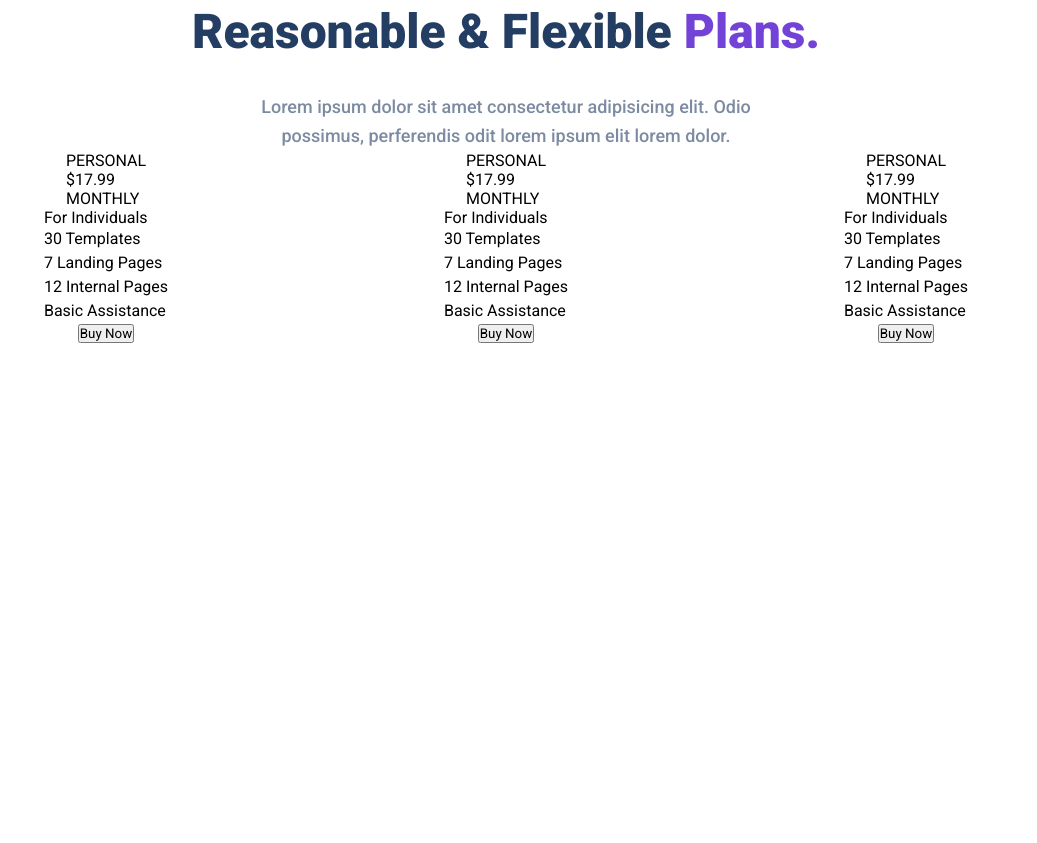
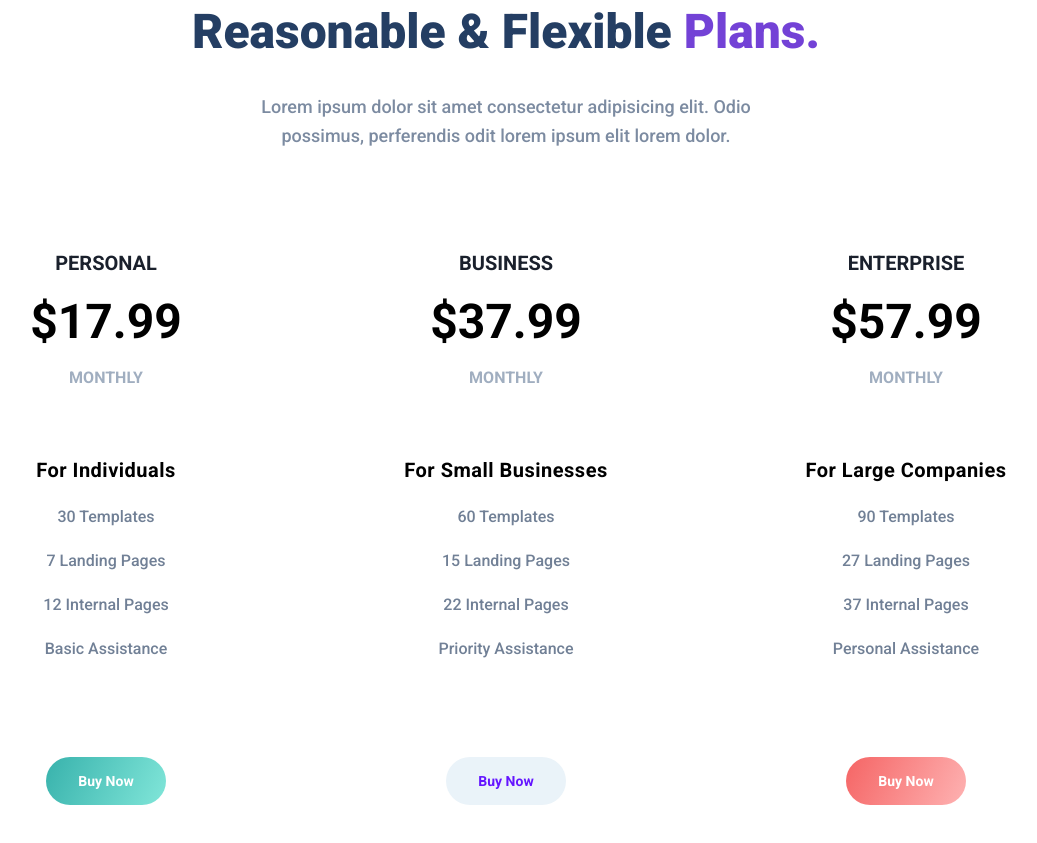
Before and after one commit to asmasyed4/Project1, a plain HTML site: page index.html in a window 1280 px wide. Shown: the part 3504-4347 px from the top of the page, without its empty margins (134-1171 px from the left). Before the commit the page ends 3927 px from the top, so only its background shows below. Drawn offline with Linux system fonts and the light colour scheme.

Commit message:
pricing plans

```diff
--- a/index.html
+++ b/index.html
@@ -358,53 +358,53 @@
 
 
                       <div class="plan__bottom">
-                        <button class="plan__btn">Buy Now</button>
+                        <button class="plan__btn--1">Buy Now</button>
 
                       </div>
                   </div>
 
                   <div class="plan">
                     <div class="plan__top">
-                      <div class="plan__top--name">PERSONAL</div>
-                      <div class="plan__top--price">$17.99</div>
+                      <div class="plan__top--name">BUSINESS</div>
+                      <div class="plan__top--price">$37.99</div>
                       <div class="plan__top--duration">MONTHLY</div>
                     </div>
 
                       <div class="plan__middle">
-                        <div class="plan__middle--target">For Individuals</div>
-                        <p class="plan__middle--feature">30 Templates</p>
-                        <p class="plan__middle--feature">7 Landing Pages</p>
-                        <p class="plan__middle--feature">12 Internal Pages</p>
-                        <p class="plan__middle--feature">Basic Assistance</p>
+                        <div class="plan__middle--target">For Small Businesses</div>
+                        <p class="plan__middle--feature">60 Templates</p>
+                        <p class="plan__middle--feature">15 Landing Pages</p>
+                        <p class="plan__middle--feature">22 Internal Pages</p>
+                        <p class="plan__middle--feature">Priority Assistance</p>
                      </div>
 
 
 
                         <div class="plan__bottom">
-                          <button class="plan__btn">Buy Now</button>
+                          <button class="plan__btn--2">Buy Now</button>
 
                         </div>
                     </div>
 
                     <div class="plan">
                       <div class="plan__top">
-                        <div class="plan__top--name">PERSONAL</div>
-                        <div class="plan__top--price">$17.99</div>
+                        <div class="plan__top--name">ENTERPRISE</div>
+                        <div class="plan__top--price">$57.99</div>
                         <div class="plan__top--duration">MONTHLY</div>
                       </div>
 
                         <div class="plan__middle">
-                          <div class="plan__middle--target">For Individuals</div>
-                          <p class="plan__middle--feature">30 Templates</p>
-                          <p class="plan__middle--feature">7 Landing Pages</p>
-                          <p class="plan__middle--feature">12 Internal Pages</p>
-                          <p class="plan__middle--feature">Basic Assistance</p>
+                          <div class="plan__middle--target">For Large Companies</div>
+                          <p class="plan__middle--feature">90 Templates</p>
+                          <p class="plan__middle--feature">27 Landing Pages</p>
+                          <p class="plan__middle--feature">37 Internal Pages</p>
+                          <p class="plan__middle--feature">Personal Assistance</p>
                        </div>
 
 
 
                           <div class="plan__bottom">
-                            <button class="plan__btn">Buy Now</button>
+                            <button class="plan__btn--3">Buy Now</button>
 
                           </div>
                       </div>
--- a/styles.css
+++ b/styles.css
@@ -25,6 +25,10 @@ a:hover{
 
 .purple {
     color: #7342d6;;
+}
+
+button{
+    cursor: pointer;
 }
 
 p{
@@ -105,6 +109,8 @@ li {
 #landing{
     padding:0 32px;
 }
+
+
 /*
 
 Header
@@ -146,6 +152,9 @@ Header
     z-index: 1;
    }
 
+   .header__email--btn:hover{
+    background-color:rgb(60,13, 153);
+   }
 .header__email--btn {
     margin:8px;
     border-radius: 500px;
@@ -279,7 +288,7 @@ color: #7c8ba1;
 
 .work__btn:hover{
     cursor: pointer;
-    color: rgb(100, 21, 255);
+    background-color:rgb(60,13, 153);
     transition: all 300ms ease;
 }
 
@@ -441,7 +450,7 @@ color: #7c8ba1;
 
 .values__btn:hover{
     cursor: pointer;
-    color: rgb(100, 21, 255);
+    background-color:rgb(60,13, 153);
     transition: all 300ms ease;
 }
 
@@ -510,4 +519,96 @@ color: #7c8ba1;
     display: flex;
     flex-direction: column;
     align-items: center;
+    padding-top: 64px;
 }
+
+.plan__top,
+.plan__middle,
+.plan__bottom {
+   padding: 32px;
+   text-align: center;
+}
+
+.plan__top--name,
+.plan__top--price,
+.plan__top--duration{
+    font-weight: bold;
+    line-height: 1.625;;
+}
+.plan__top--name{
+    font-size: 20px;
+    color: #1a202c;
+}
+
+.plan__top--price{
+    font-size:48px;
+    margin: 4px 0;
+}
+
+.plan__top--duration{
+    font-size: 16px;
+    color: #a0aec0;
+}
+
+.plan__middle--target {
+    font-size: 20px;
+    font-weight: 700;
+    line-height: 1.5;
+    letter-spacing: 0.025em;
+}
+
+.plan__middle--feature {
+    margin-top:20px;
+    font-weight: 500;
+    color: #718096;
+    line-height: 1.5;
+    font-size:16px;
+}
+
+
+.plan__btn--1:hover{
+    cursor: pointer;
+    transform: translate(1px, -1px);
+    transition: all 300ms ease;
+}
+.plan__btn--2:hover{
+    cursor: pointer;
+    transform: translate(1px, -1px);
+    transition: all 300ms ease;
+}
+.plan__btn--3:hover{
+        cursor: pointer;
+        transform: translate(1px, -1px);
+        transition: all 300ms ease;
+    }
+.plan__btn--1,
+.plan__btn--2,
+.plan__btn--3 {
+        color:white;
+        padding:16px 32px;
+        border-radius: 500px;
+        border:none;
+        font-size: 14px;
+        font-weight: bold;
+        margin: 32px 0 0;
+    }
+
+.plan__btn--1 {
+        background: linear-gradient(
+            115deg,
+        rgb(56, 178, 172) 0%,
+        rgb(129, 230, 217) 100%);
+
+    }
+
+ .plan__btn--2{
+        color: #6415ff;
+        background-color: #eaf3f9;
+    }
+
+.plan__btn--3 {
+    background: linear-gradient(
+        115deg,
+    rgb(245, 101, 101) 0%,
+    rgb(254, 178, 178) 100%);
+    }
```
